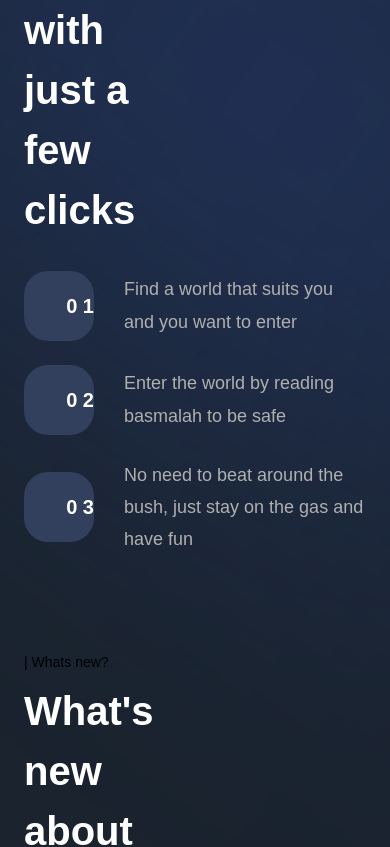
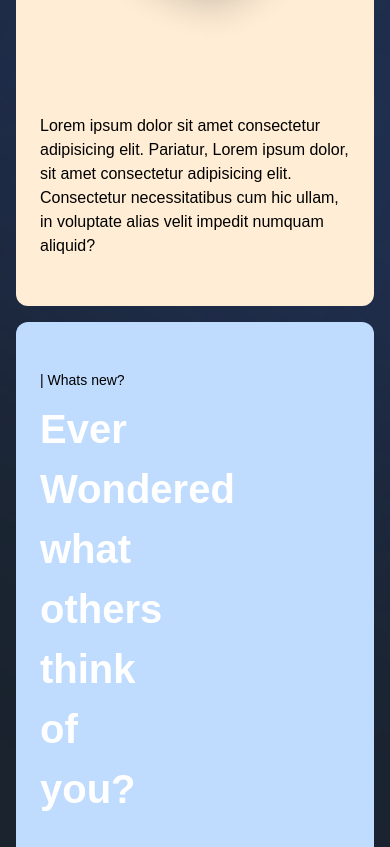
Before and after one commit to arunsingh2004/AnimatedWebApp, a Next.js app: page / in a window 390 px wide. Shown: the part 2948-3795 px from the top of the page. Built offline with nearby package versions, Linux system fonts and the light colour scheme; a web font is replaced by a local one.

Commit message:
complete all components and all section

```diff
--- a/components/InsightCard.jsx
+++ b/components/InsightCard.jsx
@@ -1,32 +1,33 @@
-'use client';
+"use client";
 
-import { motion } from 'framer-motion';
+import { motion } from "framer-motion";
 
-import { fadeIn } from '../utils/motion';
+import { fadeIn } from "../utils/motion";
 
 const InsightCard = ({ imgUrl, title, subtitle, index }) => (
   <motion.div
-    variants={fadeIn('up', 'spring', index * 0.5, 1)}
+    variants={fadeIn("up", "spring", index * 0.5, 1)}
     className="flex md:flex-row flex-col gap-4"
   >
-    <img
+    <div
       src={imgUrl}
       alt="planet-01"
-      className="md:w-[270px] w-full h-[250px] rounded-[32px] object-cover"
-    />
+      className="md:w-[270px] w-full h-[250px] rounded-[32px] object-cover  p-6 bg-yellow-100"
+    >
+      {" "}
+      Exp 1+
+    </div>
     <div className="w-full flex justify-between items-center">
       <div className="flex-1 md:ml-[62px] flex flex-col max-w-[650px]">
         <h4 className="font-normal lg:text-[42px] text-[26px] text-white">
           {title}
         </h4>
-        <p className="mt-[16px] font-normal lg:text-[20px] text-[14px] text-secondary-white">
+        <p className="mt-[16px] font-normal lg:text-[20px] text-[14px] text-secondary-black">
           {subtitle}
         </p>
       </div>
 
-      <div
-        className="lg:flex hidden items-center justify-center w-[100px] h-[100px] rounded-full bg-transparent border-[1px] border-white"
-      >
+      <div className="lg:flex hidden items-center justify-center w-[100px] h-[100px] rounded-full bg-transparent border-[1px] border-white">
         <img
           src="/arrow.svg"
           alt="arrow"
--- a/pages/index.js
+++ b/pages/index.js
@@ -24,11 +24,11 @@ const Home = () => (
       <div className="gradient-04 z-0" />
       <WhatsNew />
     </div>
-    <World />
+    {/* <World /> */}
+    <div className="gradient-04 z-0" />
+    <Feedback />
     <div className="relative">
       <Insights />
-      <div className="gradient-04 z-0" />
-      <Feedback />
     </div>
     <Footer />
   </div>
--- a/sections/Feedback.jsx
+++ b/sections/Feedback.jsx
@@ -1,12 +1,13 @@
-'use client';
+"use client";
 
-import { motion } from 'framer-motion';
+import { motion } from "framer-motion";
 
-import styles from '../styles';
-import { fadeIn, staggerContainer, zoomIn } from '../utils/motion';
+import styles from "../styles";
+import { fadeIn, staggerContainer, zoomIn } from "../utils/motion";
 
 const Feedback = () => (
-  <section className={`${styles.paddings}`}>
+  <section className={`${styles.paddings}  bg-violet-50 m-4 rounded-xl`}>
+    <h4 className="p-4 font-bold text-3xl">Work With us</h4>
     <motion.div
       variants={staggerContainer}
       initial="hidden"
@@ -15,28 +16,32 @@ const Feedback = () => (
       className={`${styles.innerWidth} mx-auto flex lg:flex-row flex-col gap-6`}
     >
       <motion.div
-        variants={fadeIn('right', 'tween', 0.2, 1)}
+        variants={fadeIn("right", "tween", 0.2, 1)}
         className="flex-[0.5] lg:max-w-[370px] flex justify-end flex-col gradient-05 sm:p-8 p-4 rounded-[32px] border-[1px] border-[#6A6A6A] relative"
       >
         <div className="feedback-gradient" />
         <div>
-          <h4 className="font-bold sm:text-[32px] text-[26px] sm:leading-[40.32px] leading-[36.32px] text-white">
-            Samantha
+          <h4 className="font-bold sm:text-[32px] text-[26px] sm:leading-[40.32px] leading-[36.32px] text-black mb-12">
+            About
           </h4>
-          <p className="mt-[8px] font-normal sm:text-[18px] text-[12px] sm:leading-[22.68px] leading-[16.68px] text-white">
-            Founder Metaverus
+          <p className="mt-[8px] font-normal sm:text-[18px] text-[12px] sm:leading-[22.68px] leading-[16.68px] text-black">
+            Lorem ipsum dolor, sit amet consectetur adipisicing elit. Vel, amet.
           </p>
         </div>
-
-        <p className="mt-[24px] font-normal sm:text-[24px] text-[18px] sm:leading-[45.6px] leading-[39.6px] text-white">
-          “With the development of today's technology, metaverse is very
-          useful for today's work, or can be called web 3.0. by using
-          metaverse you can use it as anything”
-        </p>
+        <div className="mt-10">
+          <h4 className="font-bold sm:text-[32px] text-[26px] sm:leading-[40.32px] leading-[36.32px] text-black ">
+            Product
+          </h4>
+          <p className="mt-[14px] font-normal sm:text-[24px] text-[10px] sm:leading-[45.6px] leading-[39.6px] text-black">
+            “With the development of today's technology, metaverse is very
+            useful for today's work, or can be called web 3.0. by using
+            metaverse you can use it as anything”
+          </p>
+        </div>
       </motion.div>
 
       <motion.div
-        variants={fadeIn('left', 'tween', 0.2, 1)}
+        variants={fadeIn("left", "tween", 0.2, 1)}
         className="relative flex-1 flex justify-center items-center"
       >
         <img
--- a/sections/GetStarted.jsx
+++ b/sections/GetStarted.jsx
@@ -1,14 +1,17 @@
-'use client';
+"use client";
 
-import { motion } from 'framer-motion';
+import { motion } from "framer-motion";
 
-import styles from '../styles';
-import { startingFeatures } from '../constants';
-import { StartSteps, TitleText, TypingText } from '../components';
-import { staggerContainer, fadeIn, planetVariants } from '../utils/motion';
+import styles from "../styles";
+import { startingFeatures } from "../constants";
+import { StartSteps, TitleText, TypingText } from "../components";
+import { staggerContainer, fadeIn, planetVariants } from "../utils/motion";
 
 const GetStarted = () => (
-  <section className={`${styles.paddings} relative z-10`}>
+  <section
+    className={`${styles.paddings} bg-orange-100 m-4 rounded-xl relative z-10`}
+  >
+    <TitleText title={<>Meet The Ahead App</>} textStyles="text-black" />
     <motion.div
       variants={staggerContainer}
       initial="hidden"
@@ -17,7 +20,7 @@ const GetStarted = () => (
       className={`${styles.innerWidth} mx-auto flex lg:flex-row flex-col gap-8`}
     >
       <motion.div
-        variants={planetVariants('left')}
+        variants={planetVariants("left")}
         className={`flex-1 ${styles.flexCenter}`}
       >
         <img
@@ -27,19 +30,28 @@ const GetStarted = () => (
         />
       </motion.div>
       <motion.div
-        variants={fadeIn('left', 'tween', 0.2, 1)}
+        variants={fadeIn("left", "tween", 0.2, 1)}
         className="flex-[0.75] flex justify-center flex-col"
       >
-        <TypingText title="| How Metaversus Works" />
-        <TitleText title={<>Get started with just a few clicks</>} />
+        {/* <TypingText title="| How Metaversus Works" textStyles="text-black" /> */}
+        {/* <TitleText
+          title={<>Get started with just a few clicks</>}
+          textStyles="text-black"
+        /> */}
         <div className="mt-[31px] flex flex-col max-w-[370px] gap-[24px]">
-          {startingFeatures.map((feature, index) => (
+          {/* {startingFeatures.map((feature, index) => (
             <StartSteps
               key={feature}
-              number={`${index < 10 ? '0' : ''} ${index + 1}`}
+              // number={`${index < 10 ? "0" : ""} ${index + 1}`}
               text={feature}
             />
-          ))}
+          ))} */}
+          <p>
+            Lorem ipsum dolor sit amet consectetur adipisicing elit. Pariatur,
+            Lorem ipsum dolor, sit amet consectetur adipisicing elit.
+            Consectetur necessitatibus cum hic ullam, in voluptate alias velit
+            impedit numquam aliquid?{" "}
+          </p>
         </div>
       </motion.div>
     </motion.div>
--- a/sections/Insights.jsx
+++ b/sections/Insights.jsx
@@ -1,11 +1,11 @@
-'use client';
+"use client";
 
-import { motion } from 'framer-motion';
+import { motion } from "framer-motion";
 
-import styles from '../styles';
-import { insights } from '../constants';
-import { staggerContainer } from '../utils/motion';
-import { InsightCard, TitleText, TypingText } from '../components';
+import styles from "../styles";
+import { insights } from "../constants";
+import { staggerContainer } from "../utils/motion";
+import { InsightCard, TitleText, TypingText } from "../components";
 
 const Insights = () => (
   <section className={`${styles.paddings} relative z-10`}>
@@ -16,9 +16,13 @@ const Insights = () => (
       viewport={{ once: false, amount: 0.25 }}
       className={`${styles.innerWidth} mx-auto flex flex-col`}
     >
-      <TypingText title="| Insight" textStyles="text-center" />
-      <TitleText title={<>Insight about metaverse</>} textStyles="text-center" />
-      <div className="mt-[50px] flex flex-col gap-[30px]">
+      {/* <TypingText title="| Insight" textStyles="text-center" /> */}
+      <nobis className="lorem20 pr-10"></nobis>
+      <TitleText
+        title={<>Open Vacancies</>}
+        textStyles="text-center text-black"
+      />
+      <div className="mt-[20px] flex flex-col gap-[10px]">
         {insights.map((item, index) => (
           <InsightCard key={`insight-${index}`} {...item} index={index + 1} />
         ))}
--- a/sections/WhatsNew.jsx
+++ b/sections/WhatsNew.jsx
@@ -1,14 +1,16 @@
-'use client';
+"use client";
 
-import { motion } from 'framer-motion';
+import { motion } from "framer-motion";
 
-import styles from '../styles';
-import { newFeatures } from '../constants';
-import { NewFeatures, TitleText, TypingText } from '../components';
-import { planetVariants, staggerContainer, fadeIn } from '../utils/motion';
+import styles from "../styles";
+import { newFeatures } from "../constants";
+import { NewFeatures, TitleText, TypingText } from "../components";
+import { planetVariants, staggerContainer, fadeIn } from "../utils/motion";
 
 const WhatsNew = () => (
-  <section className={`${styles.paddings} relative z-10`}>
+  <section
+    className={`${styles.paddings} bg-blue-200 m-4 rounded-xl relative z-10`}
+  >
     <motion.div
       variants={staggerContainer}
       initial="hidden"
@@ -17,11 +19,14 @@ const WhatsNew = () => (
       className={`${styles.innerWidth} mx-auto flex lg:flex-row flex-col gap-8`}
     >
       <motion.div
-        variants={fadeIn('right', 'tween', 0.2, 1)}
+        variants={fadeIn("right", "tween", 0.2, 1)}
         className="flex-[0.95] flex justify-center flex-col"
       >
         <TypingText title="| Whats new?" />
-        <TitleText title={<>What's new about Metaversus?</>} />
+        <TitleText
+          title={<>Ever Wondered what others think of you?</>}
+          textStyles="text-black "
+        />
         <div className="mt-[48px] flex flex-wrap justify-between gap-[24px]">
           {newFeatures.map((feature) => (
             <NewFeatures key={feature.title} {...feature} />
@@ -30,7 +35,7 @@ const WhatsNew = () => (
       </motion.div>
 
       <motion.div
-        variants={planetVariants('right')}
+        variants={planetVariants("right")}
         className={`flex-1 ${styles.flexCenter}`}
       >
         <img
```
Also changed, not shown: constants/index.js (+41 -41 lines).
